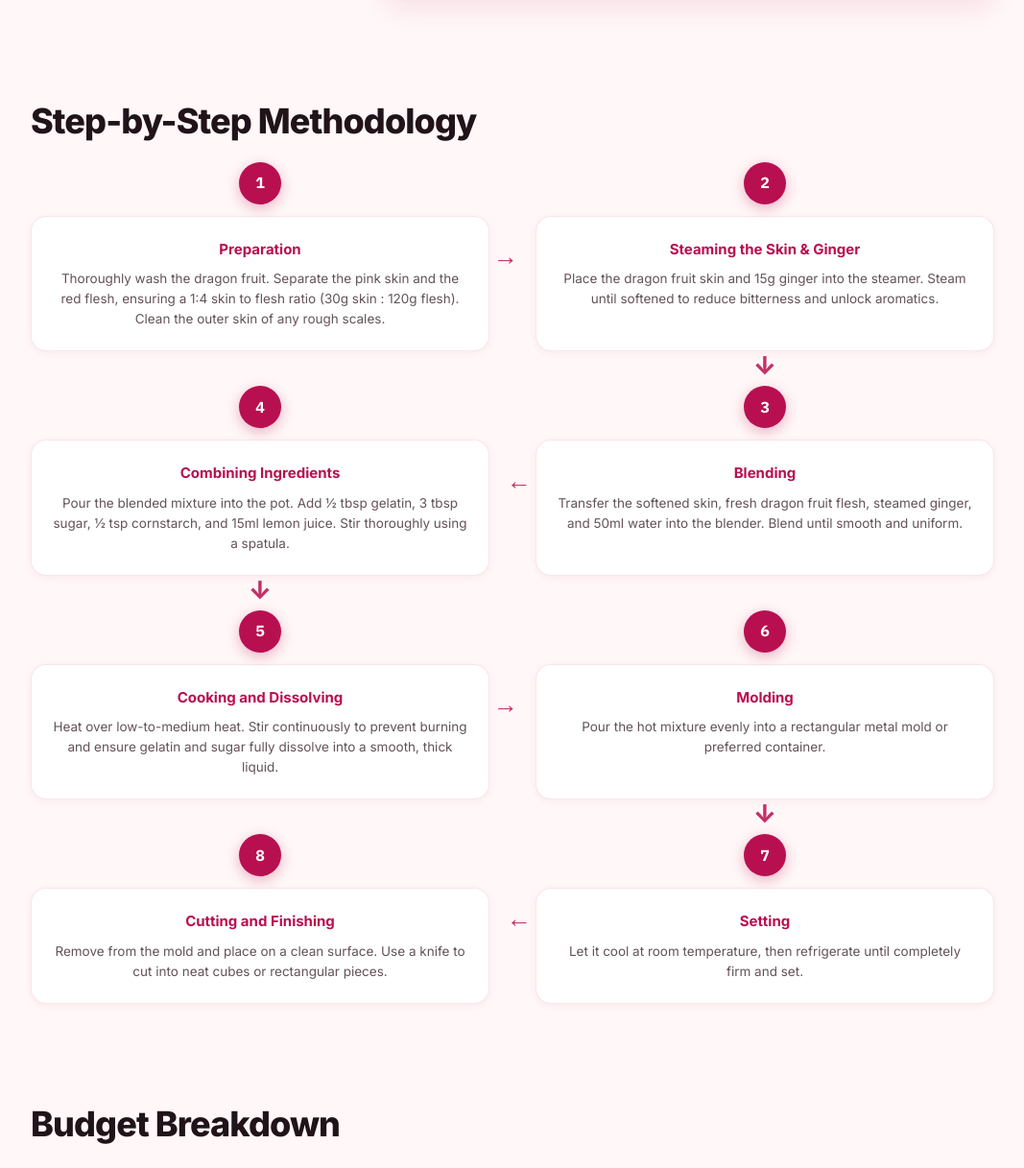
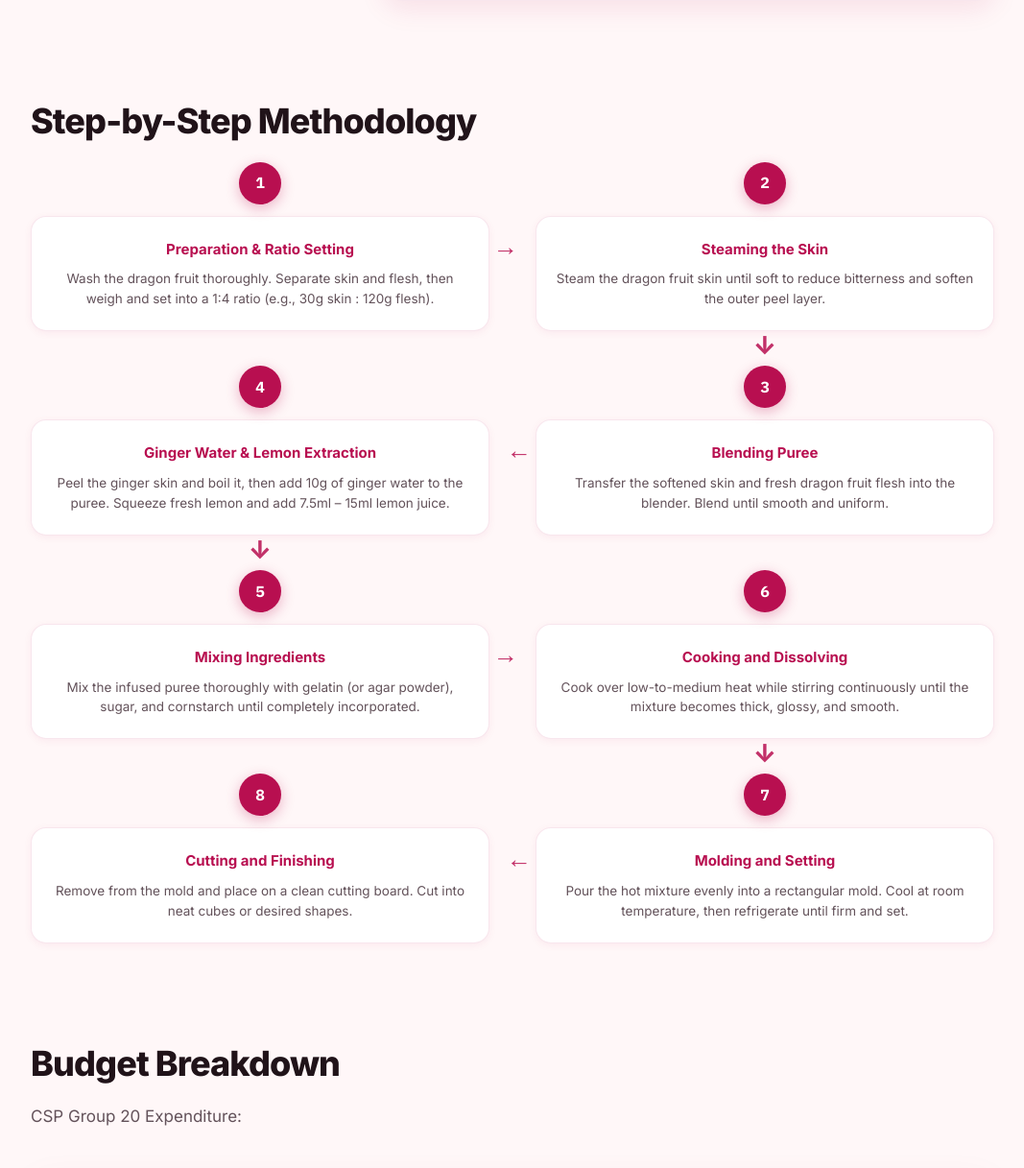
Before and after one commit to cresnaer-collab/CSP-GROUP-20, a Flask app: page / in a window 1280 px wide. Shown: the part 4617-5834 px from the top of the page at 96% size, without its empty margins (106-1173 px from the left). Run offline with Flask 3, Linux system fonts and the light colour scheme.

Commit message:
refactor: update methodology steps with ginger water extraction and lemon juice process

```diff
--- a/templates/index.html
+++ b/templates/index.html
@@ -475,8 +475,8 @@
       <div class="flow-step flow-step--1">
         <div class="flow-number">1</div>
         <div class="flow-card">
-          <h4>Preparation</h4>
-          <p>Thoroughly wash the dragon fruit. Separate the pink skin and the red flesh, ensuring a 1:4 skin to flesh ratio (30g skin : 120g flesh). Clean the outer skin of any rough scales.</p>
+          <h4>Preparation &amp; Ratio Setting</h4>
+          <p>Wash the dragon fruit thoroughly. Separate skin and flesh, then weigh and set into a 1:4 ratio (e.g., 30g skin : 120g flesh).</p>
         </div>
         <div class="flow-arrow flow-arrow--right">→</div>
       </div>
@@ -484,8 +484,8 @@
       <div class="flow-step flow-step--2">
         <div class="flow-number">2</div>
         <div class="flow-card">
-          <h4>Steaming the Skin &amp; Ginger</h4>
-          <p>Place the dragon fruit skin and 15g ginger into the steamer. Steam until softened to reduce bitterness and unlock aromatics.</p>
+          <h4>Steaming the Skin</h4>
+          <p>Steam the dragon fruit skin until soft to reduce bitterness and soften the outer peel layer.</p>
         </div>
         <div class="flow-arrow flow-arrow--down">↓</div>
       </div>
@@ -494,8 +494,8 @@
       <div class="flow-step flow-step--3">
         <div class="flow-number">3</div>
         <div class="flow-card">
-          <h4>Blending</h4>
-          <p>Transfer the softened skin, fresh dragon fruit flesh, steamed ginger, and 50ml water into the blender. Blend until smooth and uniform.</p>
+          <h4>Blending Puree</h4>
+          <p>Transfer the softened skin and fresh dragon fruit flesh into the blender. Blend until smooth and uniform.</p>
         </div>
         <div class="flow-arrow flow-arrow--left">←</div>
       </div>
@@ -503,8 +503,8 @@
       <div class="flow-step flow-step--4">
         <div class="flow-number">4</div>
         <div class="flow-card">
-          <h4>Combining Ingredients</h4>
-          <p>Pour the blended mixture into the pot. Add ½ tbsp gelatin, 3 tbsp sugar, ½ tsp cornstarch, and 15ml lemon juice. Stir thoroughly using a spatula.</p>
+          <h4>Ginger Water &amp; Lemon Extraction</h4>
+          <p>Peel the ginger skin and boil it, then add 10g of ginger water to the puree. Squeeze fresh lemon and add 7.5ml – 15ml lemon juice.</p>
         </div>
         <div class="flow-arrow flow-arrow--down">↓</div>
       </div>
@@ -513,8 +513,8 @@
       <div class="flow-step flow-step--5">
         <div class="flow-number">5</div>
         <div class="flow-card">
-          <h4>Cooking and Dissolving</h4>
-          <p>Heat over low-to-medium heat. Stir continuously to prevent burning and ensure gelatin and sugar fully dissolve into a smooth, thick liquid.</p>
+          <h4>Mixing Ingredients</h4>
+          <p>Mix the infused puree thoroughly with gelatin (or agar powder), sugar, and cornstarch until completely incorporated.</p>
         </div>
         <div class="flow-arrow flow-arrow--right">→</div>
       </div>
@@ -522,8 +522,8 @@
       <div class="flow-step flow-step--6">
         <div class="flow-number">6</div>
         <div class="flow-card">
-          <h4>Molding</h4>
-          <p>Pour the hot mixture evenly into a rectangular metal mold or preferred container.</p>
+          <h4>Cooking and Dissolving</h4>
+          <p>Cook over low-to-medium heat while stirring continuously until the mixture becomes thick, glossy, and smooth.</p>
         </div>
         <div class="flow-arrow flow-arrow--down">↓</div>
       </div>
@@ -532,8 +532,8 @@
       <div class="flow-step flow-step--7">
         <div class="flow-number">7</div>
         <div class="flow-card">
-          <h4>Setting</h4>
-          <p>Let it cool at room temperature, then refrigerate until completely firm and set.</p>
+          <h4>Molding and Setting</h4>
+          <p>Pour the hot mixture evenly into a rectangular mold. Cool at room temperature, then refrigerate until firm and set.</p>
         </div>
         <div class="flow-arrow flow-arrow--left">←</div>
       </div>
@@ -542,11 +542,12 @@
         <div class="flow-number">8</div>
         <div class="flow-card">
           <h4>Cutting and Finishing</h4>
-          <p>Remove from the mold and place on a clean surface. Use a knife to cut into neat cubes or rectangular pieces.</p>
+          <p>Remove from the mold and place on a clean cutting board. Cut into neat cubes or desired shapes.</p>
         </div>
       </div>
     </div>
   </section>
+
 
   <!-- ───── SECTION F: BUDGET BREAKDOWN ───── -->
   <section id="budget" class="section reveal">
```
